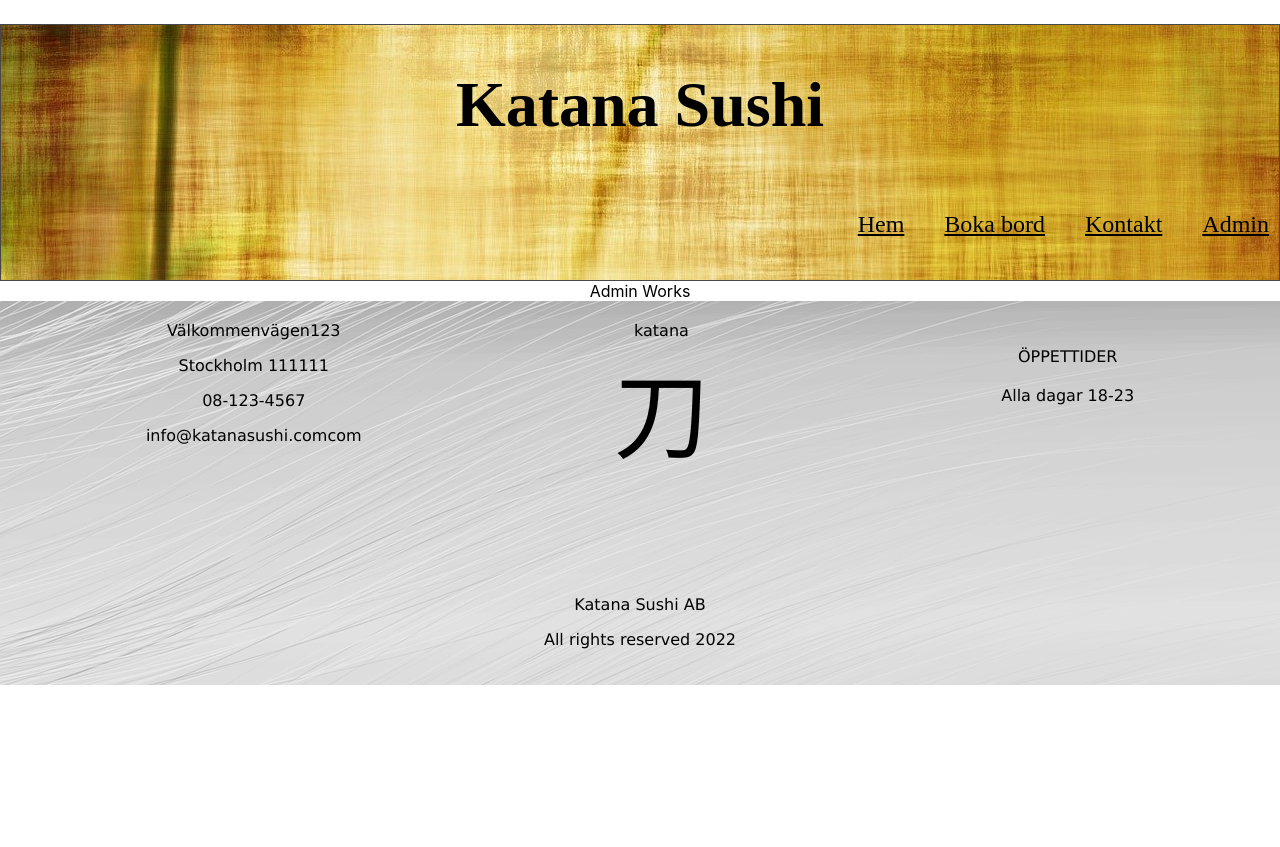
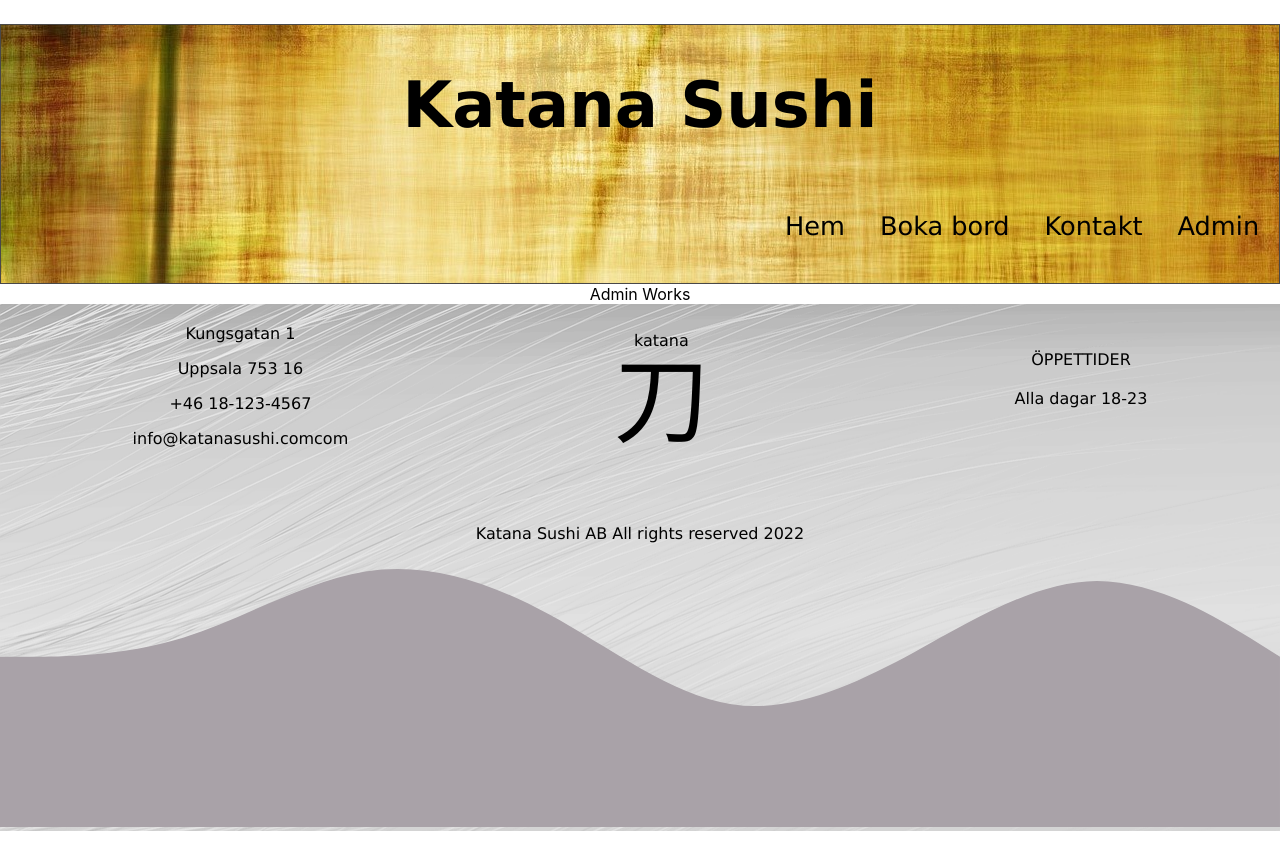
Before and after one commit to GamerShabandari/react-restaurang, a React (Create React App) app: page /admin in a window 1280 px wide. Before the commit the page ends 800 px from the top, so only its background shows below. Built offline with nearby package versions, Linux system fonts and the light colour scheme; grey boxes are pictures that could not be loaded.

Commit message:
Create wave by svg at footer and change address stockholm to uppsala.

```diff
--- a/src/App.css
+++ b/src/App.css
@@ -1,6 +1,11 @@
 .App {
   text-align: center;
 }
+
+:root{
+  --mainFont: cursive;
+}
+
  nav{
    display: flex;
    flex-direction: column;
@@ -13,15 +18,20 @@
    justify-content: center;
    align-items: center;
    width: fit-content;
-   gap: 20px;
+   gap: 15px;
  }
 
  ul li a {
   list-style-type: none;
-  margin: 10px;
+  margin-right: 20px;
   color: black;
-  font-size: 1.5rem;
-  font-family:cursive;
+  font-size: 1.6rem;
+  font-family: var(--mainFont);
+  text-decoration: none;
+ }
+
+ ul li a:hover {
+   color: brown;
  }
 
  header {
@@ -29,6 +39,6 @@
    border: 1px solid rgb(73, 72, 72);
  }
  .logo {
-   font-family:cursive;
+   font-family: var(--mainFont);
    font-size: 4rem;
  }
--- a/src/App.tsx
+++ b/src/App.tsx
@@ -12,10 +12,11 @@ function App() {
   return (
     <div className="App">
       <BrowserRouter>
-        <header style={{ backgroundImage: "url(images/bamboo.png)"}}>
+        <header style={{ backgroundImage: "url(images/bamboo.png)"}}
+        className='animate__animated animate__fadeInDown'>
         <h1 className='logo' >Katana Sushi</h1>
           <nav>
-              <ul className='navigation'>
+              <ul className='navigation animate__animated animate__backInDown'>
                 <li> <Link to="/">Hem</Link> </li>
                 <li> <Link to="/booking">Boka bord</Link> </li>
                 <li> <Link to="/contact">Kontakt</Link> </li>
--- a/src/components/footer.css
+++ b/src/components/footer.css
@@ -23,9 +23,16 @@
 .footer-flex {
     display: flex;
     justify-content: space-around;
-    padding: 20px;
+    padding-top: 20px;
+    height: 200px;
 }
 
-.copyright {
-    padding-bottom: 20px;
+.copyright  {
+    font-size: medium;
+    color: black;
 }
+
+/*Ruby text*/
+rt {
+    font-size: medium;
+}
--- a/src/components/footer.tsx
+++ b/src/components/footer.tsx
@@ -1,10 +1,6 @@
 import './footer.css';
 import { Fragment } from "react";
 import { render } from "react-dom";
-// import { faHome } from "@fortawesome/free-solid-svg-icons";
-// import { FontAwesomeIcon } from "@fortawesome/react-fontawesome";
-// import { faFacebookSquare } from '@fontawesome/free-regular-svg-icons';
-// import { faBrands } from '@fortawesome/free-brands-svg-icons'
 
 export function Footer(){
 
@@ -13,15 +9,13 @@ export function Footer(){
         <section className='footer' style={{ backgroundImage: "url(images/whitewall.png)" }}>
             <section className='footer-flex'>
             <article className='address'>
-                <p>Välkommenvägen123 </p>
-                <p>Stockholm 111111</p>
-                <p>08-123-4567</p>
+                <p>Kungsgatan 1 </p>
+                <p>Uppsala 753 16</p>
+                <p>+46 18-123-4567</p>
                 <p>info@katanasushi.comcom</p>
-                {/*<FontAwesomeIcon icon="fa-brands fa-facebook-square" />*/}
             </article>
             <article className='katana'>
-                <span>katana</span>
-                <p>刀</p>
+                <p><ruby>刀<rt>katana</rt></ruby></p>
             </article>
             <article>
             <ul className='openhour-title'>
@@ -31,10 +25,9 @@ export function Footer(){
             </article>
             </section>
 
-            <article className='copyright'>
-                <p>Katana Sushi AB</p>
-                <p>All rights reserved 2022</p>
-            </article>
+            {/*Wave*/}
+            <p className='copyright'>Katana Sushi AB All rights reserved 2022
+            <svg xmlns="http://www.w3.org/2000/svg" viewBox="0 0 1440 320"><path fill="#a9a2a8" fill-opacity="1" d="M0,128L34.3,128C68.6,128,137,128,206,106.7C274.3,85,343,43,411,32C480,21,549,43,617,80C685.7,117,754,171,823,181.3C891.4,192,960,160,1029,122.7C1097.1,85,1166,43,1234,42.7C1302.9,43,1371,85,1406,106.7L1440,128L1440,320L1405.7,320C1371.4,320,1303,320,1234,320C1165.7,320,1097,320,1029,320C960,320,891,320,823,320C754.3,320,686,320,617,320C548.6,320,480,320,411,320C342.9,320,274,320,206,320C137.1,320,69,320,34,320L0,320Z"></path></svg></p>
         </section>
     </Fragment>
     )
--- a/src/components/home.css
+++ b/src/components/home.css
@@ -39,10 +39,10 @@ li {
 
 .booking-message {
     width: 600px;
-    height: 80px;
+    height: 70px;
     border: 10px solid white;
-    margin: 50px;
-    padding-top: 20px;
+    margin: 30px;
+    padding-top: 15px;
     font-size: 3rem;
     display: block;
     margin-left: auto;
@@ -56,12 +56,12 @@ li {
 .button-a {
     text-decoration: none;
     color: white;
-    margin: 20px;
+    margin: 5px;
 }
 
 /* mouse over link */
 .booking-message:hover {
-    color: rgba(255, 217, 0, 0.644);
+    color: #ffd900a4;
     border-color: rgba(255, 217, 0, 0.644);
   }
 
--- a/src/components/home.tsx
+++ b/src/components/home.tsx
@@ -15,7 +15,7 @@ export function Home(){
     };
 
     const defaultCenter = {
-        lat: 59.3255, lng: 17.8887,
+        lat: 59.8533, lng: 17.6356,
     };
 
     const locations = [
```
